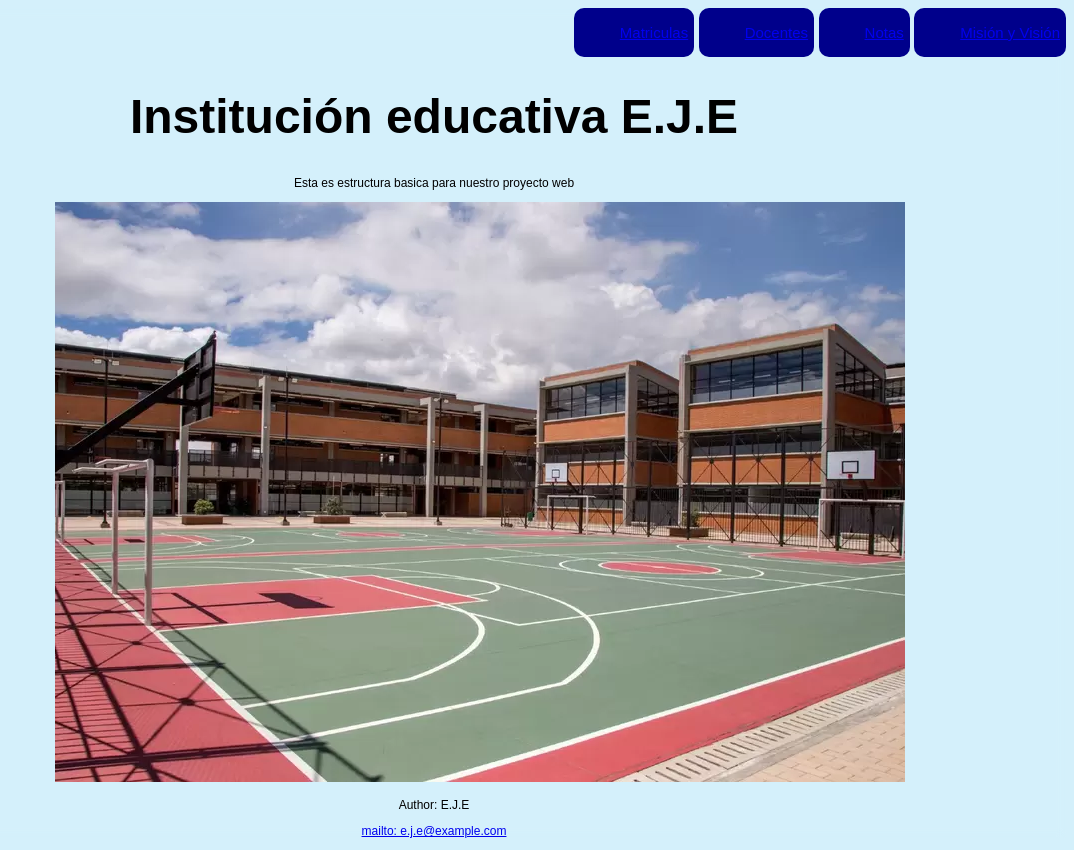
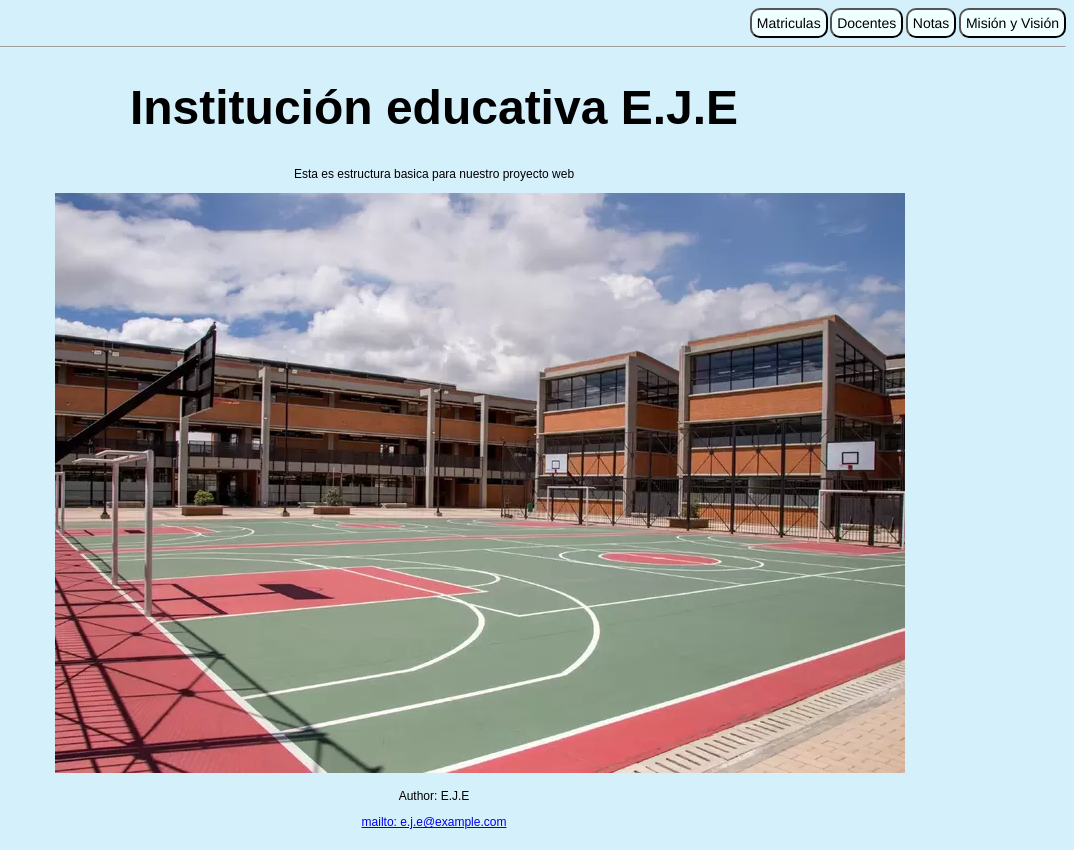
Before and after one commit to 1053Gonzalez/pagina_institucional, a plain HTML site: page index.html in a window 1280 px wide. Shown: the whole page, without its empty margins (206-1280 px from the left). Drawn offline with Linux system fonts and the light colour scheme; a script that the page names is missing.

Commit message:
cambios en los botones funcionales

```diff
--- a/index.css
+++ b/index.css
@@ -32,22 +32,21 @@ p {
 
 .navegacion {
     text-align: right;
-    font-size: large;
+    font-size: 10px;
+
 }
 button{
-    background-color:darkblue ;
-    border: 0;
+    text-decoration:none;
+    text-align: center;
+    background-color:azure ;
     border-radius: 10px;
-    color: aliceblue;
     cursor: pointer;
-    font-size: 15px;
-    padding: auto;
-    margin: auto;
-    text-align: center;
-    font-family: Arial, Helvetica, sans-serif;
-    height: auto;
-    width: auto;
-    text-align: center;
+    font-size: 14px;
+    padding-top: 5px;
+    padding-bottom: 5px;
+    padding-left: 5px;
+    padding-right: 5px;
+    font-family:'Franklin Gothic Medium', 'Arial Narrow', Arial, sans-serif;
 }
 button:hover{
     background-color: chartreuse;
--- a/index.html
+++ b/index.html
@@ -9,30 +9,23 @@
 </head>
 
 <body>
-
-    <nav class="navegacion">
+   <nav class="navegacion">
         <button>
-            <ul>
-                <lia><a href="Matriculas">Matriculas</a></lia>
-            </ul>
+            Matriculas
         </button>
         <button>
-            <ul>
-                <lia><a href="Docentes">Docentes</a></lia>
-            </ul>
+            Docentes
         </button>
         <button>
-            <ul>
-                <lia><a href="Notas">Notas</a></lia>
-            </ul>
+            Notas
          </button>
          <button>
-            <ul>
-                <lia><a href="Misión y Visión">Misión y Visión</a></lia>
-            </ul>
+            Misión y Visión
          </button>
     </nav>
-    <div class="cuerpo">
+    <hr>
+
+        <div class="cuerpo">
         <h1>Institución educativa E.J.E</h1>
         <p>Esta es estructura basica para nuestro proyecto web</p>
     </div>
--- a/index.js
+++ /dev/null
@@ -1,3 +0,0 @@
-class matriculas {
-    no
-}
```
